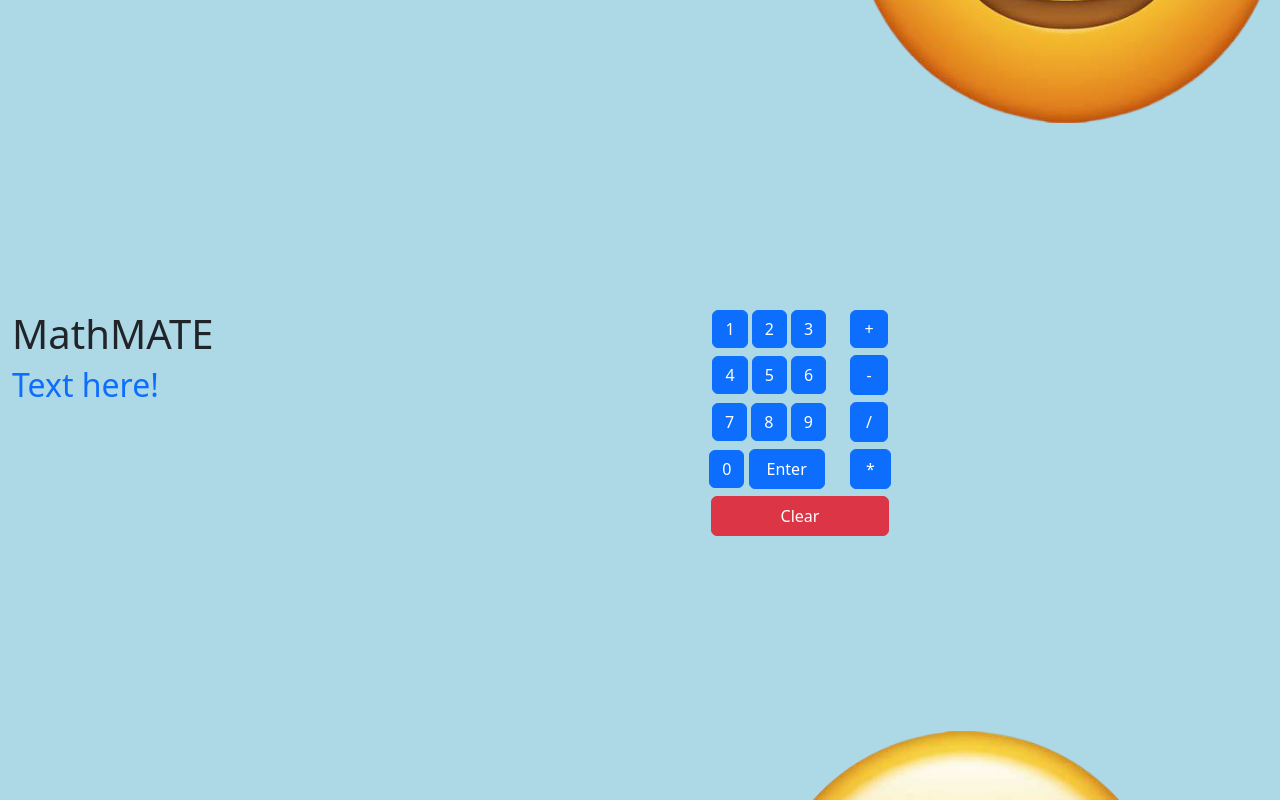
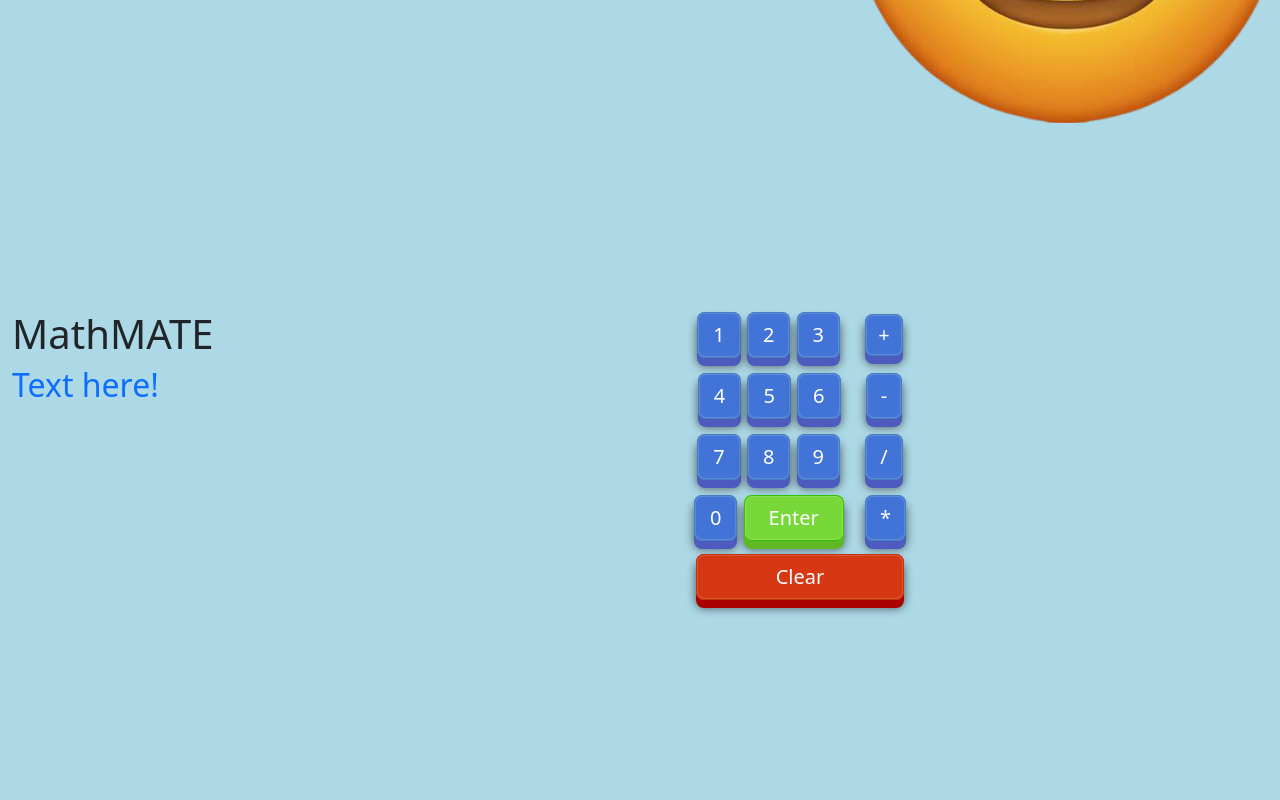
Before and after one commit to krasiyosifov/interns_2023_10, a plain HTML site: page index.html in a window 1280 px wide. Shown: the part 490-1290 px from the top of the page. Drawn offline with nearby package versions, Linux system fonts and the light colour scheme.

Commit message:
3d buttons

```diff
--- a/index.html
+++ b/index.html
@@ -34,32 +34,87 @@
                 <h2 id="task" class="text-primary">Text here!</h2>
             </div>
             <div class="col-md-5 col-sm-5" style="text-align: center;">
-                <div style="padding-bottom: 7px;">
-                    <button class="btn btn-primary" id="one">1</button>
-                    <button class="btn btn-primary" id="two">2</button>
-                    <button class="btn btn-primary" id="three">3</button>
-                    <button onclick="plus()" class="btn btn-primary"
+                <style>
+                    .btn3d {
+	                    position: relative;
+	                    top: -6px;
+	                    border: 0;
+	                    transition: all 20ms linear;
+	                    margin-top: 8px;
+	                    margin-bottom: 5px;
+	                    margin-left: 1px;
+	                    margin-right: 1px;
+                    }
+                        .btn3d:active:focus,
+                        .btn3d:focus:hover,
+                        .btn3d:focus {
+	                    -moz-outline-style: none;
+	                    outline: medium none;
+                    }
+
+                        .btn3d:active,
+                        .btn3d.active {
+	                    top: 2px;
+                    }
+                        .btn3d.btn-success {
+	                    box-shadow: 0 0 0 1px #31c300 inset, 0 0 0 2px rgba(255, 255, 255, 0.15) inset, 0 8px 0 0 #5eb924, 0 8px 8px 1px rgba(0, 0, 0, 0.5);
+	                    background-color: #78d739;
+                    }
+
+                        .btn3d.btn-success:active,
+                        .btn3d.btn-success.active {
+	                    box-shadow: 0 0 0 1px #30cd00 inset, 0 0 0 1px rgba(255, 255, 255, 0.15) inset, 0 1px 3px 1px rgba(0, 0, 0, 0.3);
+	                    background-color: #78d739;
+                    }
+
+                        .btn3d.btn-primary {
+	                    box-shadow: 0 0 0 1px #417fbd inset, 0 0 0 2px rgba(255, 255, 255, 0.15) inset, 0 8px 0 0 #4D5BBE, 0 8px 8px 1px rgba(0, 0, 0, 0.5);
+	                    background-color: #4274D7;
+                    }
+
+                        .btn3d.btn-primary:active,
+                        .btn3d.btn-primary.active {
+	                    box-shadow: 0 0 0 1px #417fbd inset, 0 0 0 1px rgba(255, 255, 255, 0.15) inset, 0 1px 3px 1px rgba(0, 0, 0, 0.3);
+	                    background-color: #4274D7;
+                    }
+                        .btn3d.btn-danger {
+	                    box-shadow: 0 0 0 1px #b93802 inset, 0 0 0 2px rgba(255, 255, 255, 0.15) inset, 0 8px 0 0 #AA0000, 0 8px 8px 1px rgba(0, 0, 0, 0.5);
+	                    background-color: #D73814;
+                    }
+
+                        .btn3d.btn-danger:active,
+                        .btn3d.btn-danger.active {
+	                    box-shadow: 0 0 0 1px #b93802 inset, 0 0 0 1px rgba(255, 255, 255, 0.15) inset, 0 1px 3px 1px rgba(0, 0, 0, 0.3);
+	                    background-color: #D73814;
+                    }
+
+                </style>
+                <div style="padding-bottom: 2px;">
+                    <button class="btn btn-primary btn-lg btn3d" id="one">1</button>
+                    <button class="btn btn-primary btn-lg btn3d" id="two">2</button>
+                    <button class="btn btn-primary btn-lg btn3d" id="three">3</button>
+                    <button onclick="plus()" class="btn btn-primary btn-lg btn3d"
                         style="margin-left: 20px; padding: 6px 13px;">+</button>
                 </div>
-                <div style="padding-bottom: 7px;">
-                    <button class="btn btn-primary" id="foure">4</button>
-                    <button class="btn btn-primary" id="five">5</button>
-                    <button class="btn btn-primary" id="six">6</button>
-                    <button class="btn btn-primary" style="margin-left: 20px; padding: 7px 15px;">-</button>
+                <div style="padding-bottom: 2px;">
+                    <button class="btn btn-primary btn-lg btn3d" id="foure">4</button>
+                    <button class="btn btn-primary btn-lg btn3d" id="five">5</button>
+                    <button class="btn btn-primary btn-lg btn3d" id="six">6</button>
+                    <button class="btn btn-primary btn-lg btn3d" style="margin-left: 20px; padding: 8px 15px;">-</button>
                 </div>
-                <div style="padding-bottom: 7px;">
-                    <button class="btn btn-primary" id="seven">7</button>
-                    <button class="btn btn-primary" id="eight">8</button>
-                    <button class="btn btn-primary" id="nine">9</button>
-                    <button class="btn btn-primary" style="margin-left: 20px; padding: 7px 15px;">/</button>
+                <div style="padding-bottom: 2px;">
+                    <button class="btn btn-primary btn-lg btn3d" id="seven">7</button>
+                    <button class="btn btn-primary btn-lg btn3d" id="eight">8</button>
+                    <button class="btn btn-primary btn-lg btn3d" id="nine">9</button>
+                    <button class="btn btn-primary btn-lg btn3d" style="margin-left: 20px; padding: 8px 15px;">/</button>
                 </div>
-                <div style="padding-bottom: 7px;">
-                    <button class="btn btn-primary" id="zero">0</button>
-                    <button class="btn btn-primary" style="padding: 7px 17px;" id="enter">Enter</button>
-                    <button class="btn btn-primary" style="margin-left: 21px; padding: 7px 15px;">*</button>
+                <div style="padding-bottom: 2x;">
+                    <button class="btn btn-primary btn-lg btn3d" id="zero">0</button>
+                    <button class="btn btn-success btn-lg btn3d" style="padding: 8px 25px; " id="enter">Enter</button>
+                    <button class="btn btn-primary btn-lg btn3d" style="margin-left: 16px; padding: 8px 15px;">*</button>
                 </div>
                 <div>
-                    <button class="btn btn-danger" style="padding: 7px 69px;" id="Clear">Clear</button>
+                    <button class="btn btn-danger btn-lg btn3d" style="padding: 8px 80px;" id="Clear">Clear</button>
                 </div>
             </div>
         </div>
```
